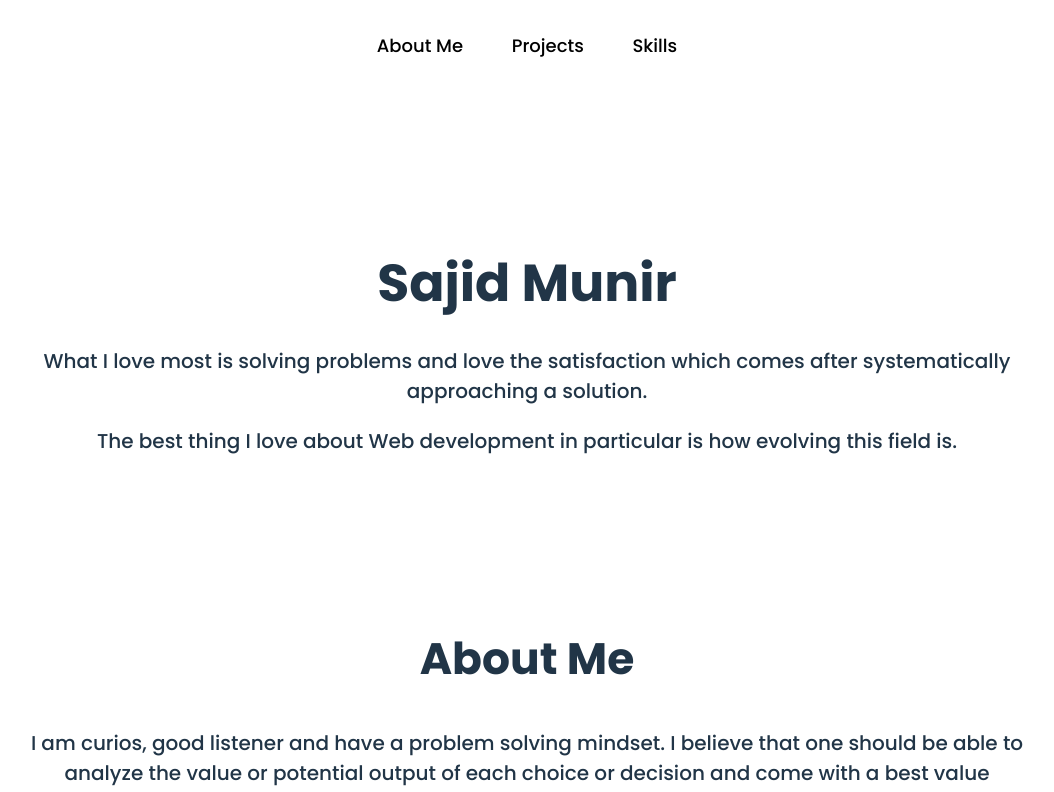
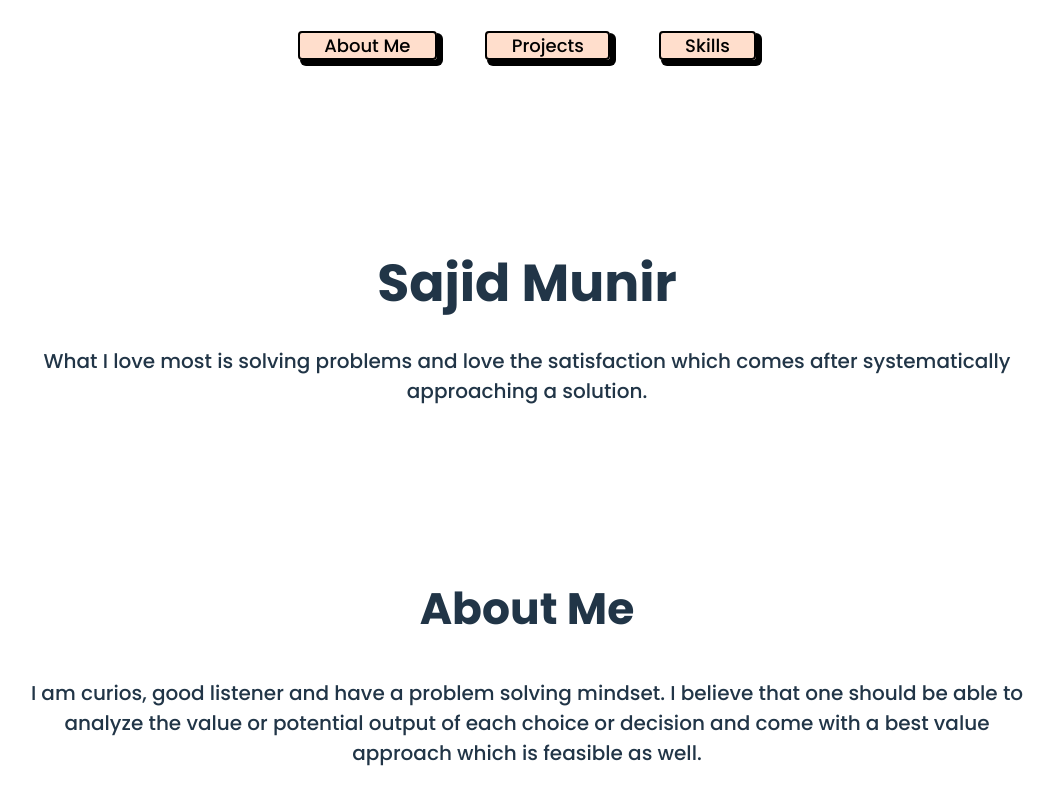
Before and after one commit to sajidMunir04/my-portfolio, a React (Vite) app: page / in a window 1280 px wide. Shown: the top 792 px of the page, without its empty margins (113-1167 px from the left). Built offline with nearby package versions, Linux system fonts and the light colour scheme.

Commit message:
design fixes

```diff
--- a/src/components/Footer.module.css
+++ b/src/components/Footer.module.css
@@ -10,7 +10,9 @@
 .circle{
     width: 38px;
     height: 38px;
-    background-color: black;
+    background-color: white;
     margin-inline: 2%;
-    border-radius: 50px;
+    border-radius: 4px;
+    box-shadow: 4px 4px 0px 2px black;
+    border: 2px solid black;
 }
--- a/src/components/Header.module.css
+++ b/src/components/Header.module.css
@@ -11,7 +11,13 @@
     font-size: 18px;
     text-decoration: none;
     margin-inline: 2%;
+    background-color: #FFDECC;
+    text-decoration: none;
     color: black;
+    padding: 0% 2%;
+    box-shadow: 4px 4px 0px 2px black;
+    border: 2px solid black;
+    border-radius: 4px;
 }
 
 @media (max-width: 1100px) {
--- a/src/components/MainBanner.tsx
+++ b/src/components/MainBanner.tsx
@@ -6,7 +6,6 @@ function MainBanner() {
         <h1 className={styles.mainText}>Sajid Munir</h1>
         <p className={styles.text}>What I love most is solving problems and love the satisfaction which
             comes after systematically approaching a solution.
-            <p>The best thing I love about Web development in particular is how evolving this field is.</p>
         </p>
     </motion.div>);
 }
```
